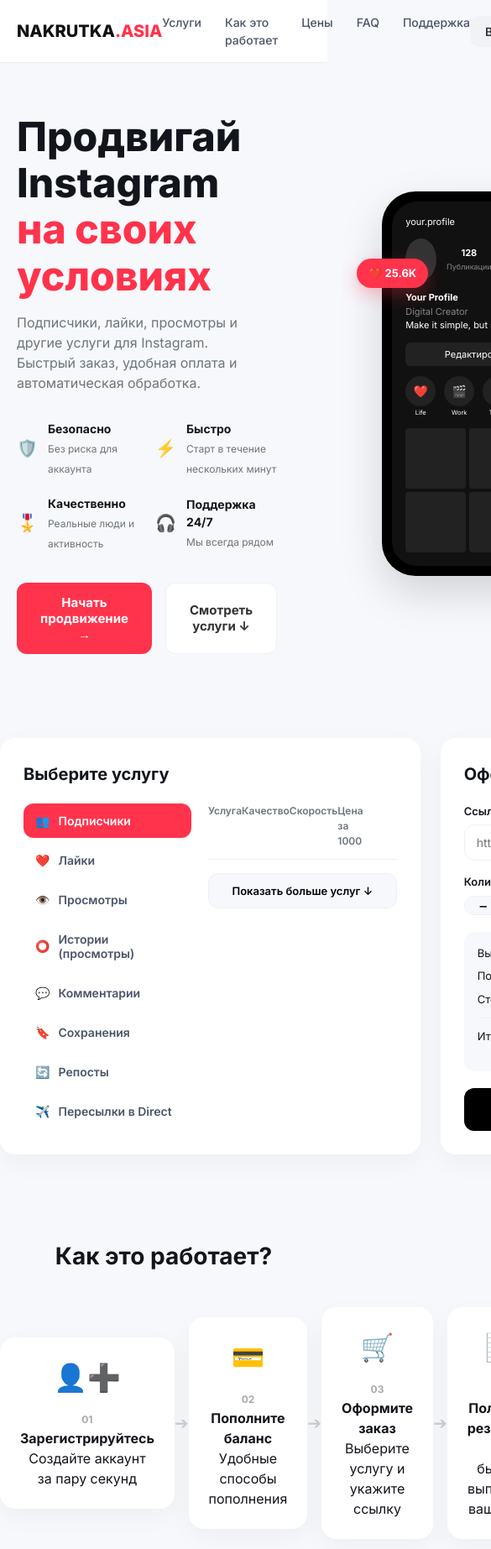
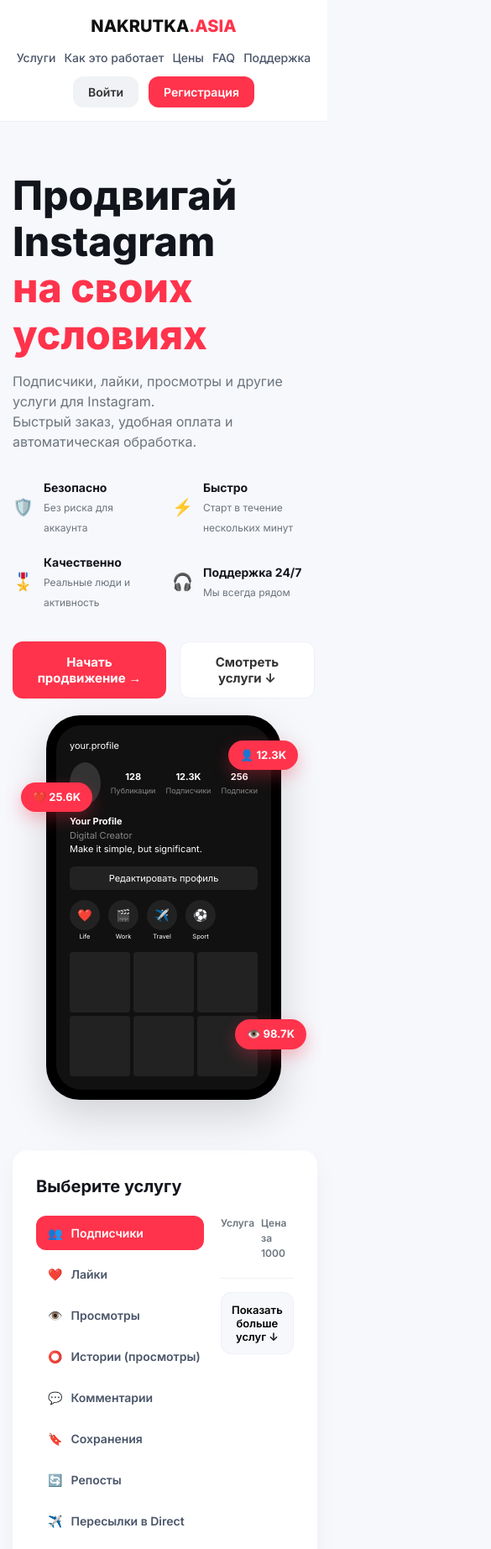
Before and after one commit to shakhrukh03/smm-site, a website: page public/index.html in a window 390 px wide. Shown: the top 1845 px of the page at 84% size, 585 px wide, since content can reach past the window. Drawn offline with Linux system fonts and the light colour scheme.

Commit message:
Add responsive mobile layout

```diff
--- a/public/style.css
+++ b/public/style.css
@@ -586,3 +586,82 @@ body {
   display: none; z-index: 2000;
   font-size: 14px;
 }
+/* ==========================================================
+   МОБИЛЬНАЯ ВЕРСИЯ (Media Queries)
+   ========================================================== */
+@media (max-width: 768px) {
+
+  /* Контейнеры и сетки */
+  .container {
+    padding: 0 15px;
+  }
+
+  .hero-grid,
+  .order-grid,
+  .steps-grid {
+    grid-template-columns: 1fr !important;
+    gap: 20px;
+  }
+
+  /* Шапка сайта */
+  .nav-container {
+    flex-direction: column;
+    gap: 12px;
+  }
+
+  .nav-links {
+    display: flex;
+    flex-wrap: wrap;
+    justify-content: center;
+    gap: 10px;
+  }
+
+  .auth-buttons {
+    width: 100%;
+    justify-content: center;
+  }
+
+  /* Меню категорий услуг (горизонтальная прокрутка) */
+  .services-layout {
+    flex-direction: column;
+  }
+
+  .categories-sidebar {
+    display: flex;
+    overflow-x: auto;
+    white-space: nowrap;
+    padding-bottom: 10px;
+    gap: 8px;
+  }
+
+  .cat-btn {
+    flex: 0 0 auto;
+    width: auto;
+  }
+
+  /* Адаптив таблиц и списков */
+  .table-header,
+  .service-row-item {
+    grid-template-columns: 1fr auto !important;
+    gap: 8px;
+  }
+
+  /* Скрываем второстепенную информацию на маленьких экранах */
+  .table-header span:nth-child(2),
+  .table-header span:nth-child(3),
+  .service-row-item .stars,
+  .service-row-item small {
+    display: none;
+  }
+
+  /* Личный кабинет */
+  .dashboard-cards {
+    grid-template-columns: 1fr !important;
+  }
+
+  /* Модальное окно */
+  .modal-window {
+    width: 90% !important;
+    padding: 20px;
+  }
+}
```
